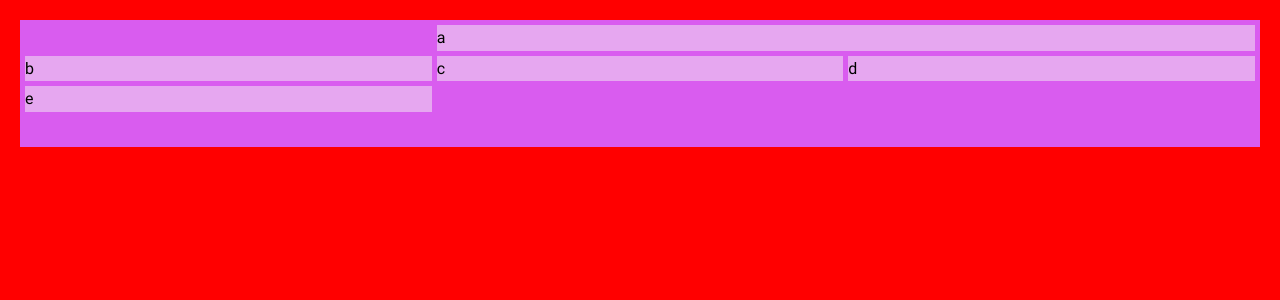
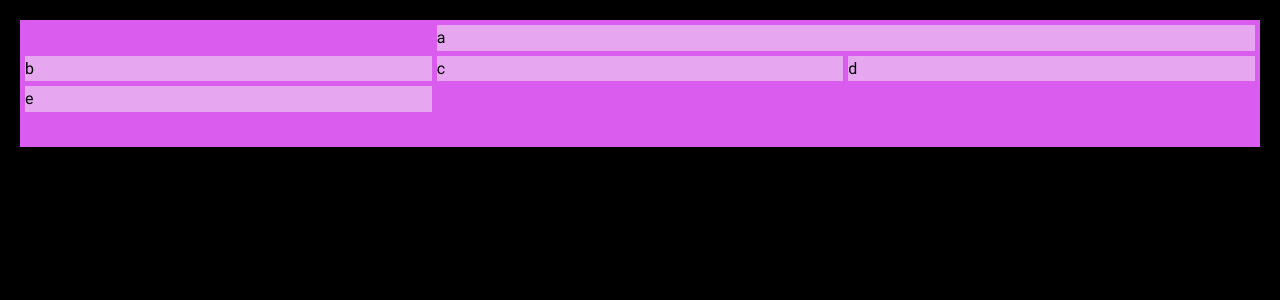
Before and after one commit to ryandecian/portfolio-ryan-decian, a React (Vite) app: page /experiences in a window 1280 px wide. Shown: the top 300 px of the page. Built offline with nearby package versions, Linux system fonts and the light colour scheme.

Commit message:
Rectification du background général remis en noir.

```diff
--- a/src/root.css
+++ b/src/root.css
@@ -3,7 +3,7 @@
 :root {
      /*Couleur des textes*/
          /*Couleur des textes général*/
-             --backgroundBlack: red;
+             --backgroundBlack: black;
              --backgroundWhite: white;
 
          /*Couleur des textes du Footer*/
```
